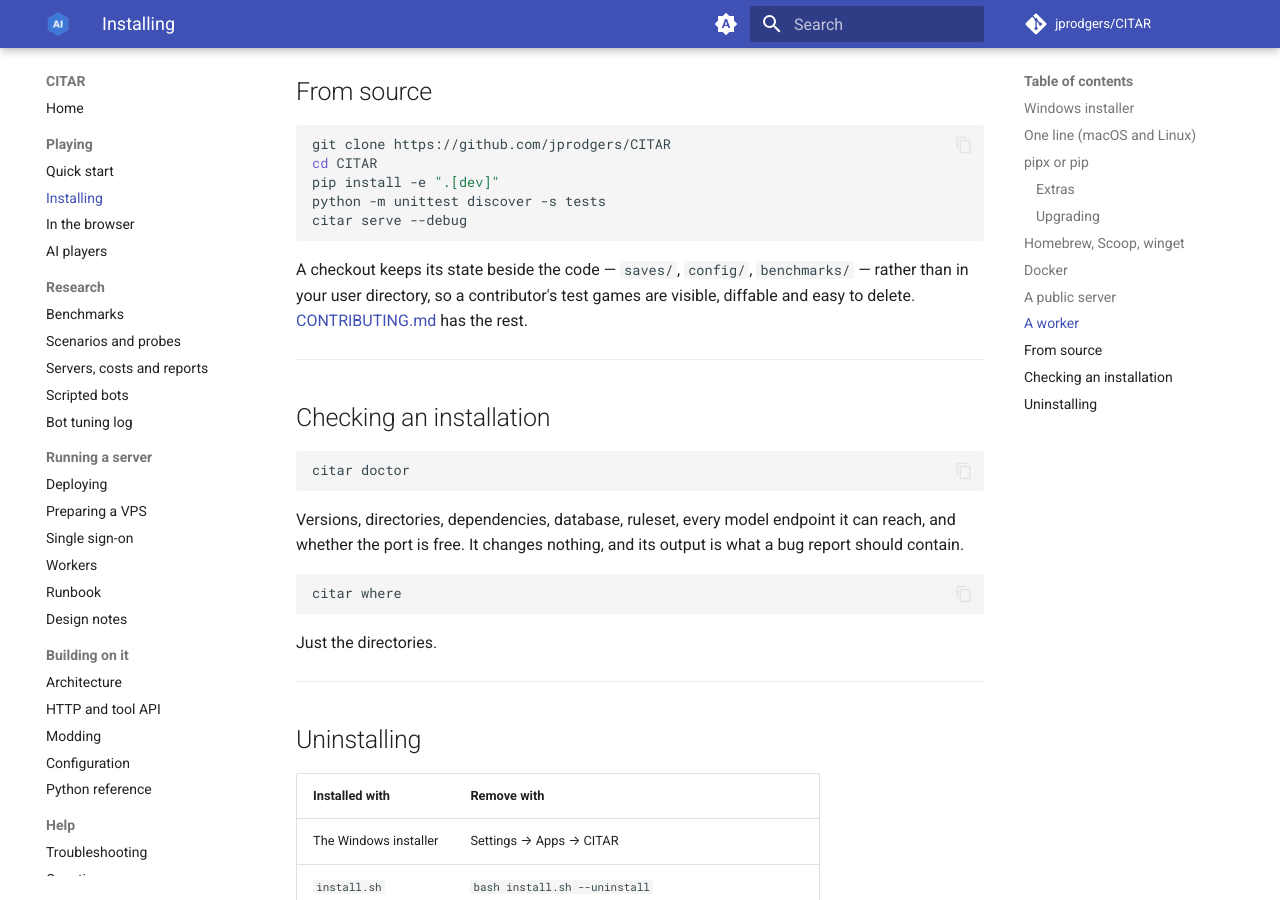
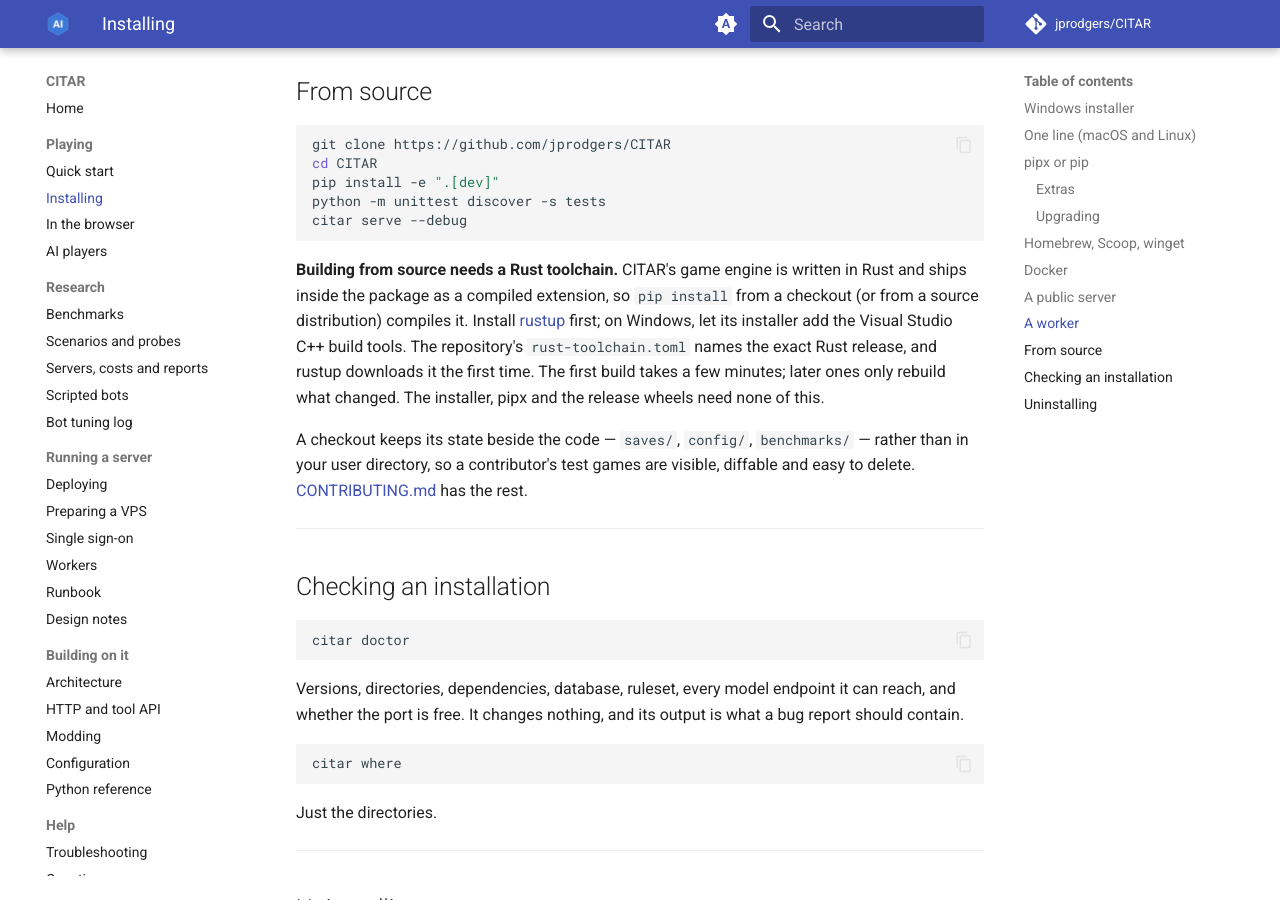
Before and after one commit to jprodgers/CITAR, an MkDocs documentation site: the page built from docs/INSTALL.md, in a window 1280 px wide and 900 px high, scrolled down 4094 px. Built offline with MkDocs 1.6.1 and Material for MkDocs 9.7.7, drawn with Linux system fonts in a browser that asks for light colours; comment, search, counter and statistics services are not loaded.

Commit message:
CONTRIBUTING, INSTALL, README: a Rust toolchain to build from source; the extension in CI
Co-Authored-By: Claude Opus 5.5 <noreply@anthropic.com>

````diff
--- a/docs/INSTALL.md
+++ b/docs/INSTALL.md
@@ -186,6 +186,13 @@ python -m unittest discover -s tests
 citar serve --debug
 ```
 
+**Building from source needs a Rust toolchain.** CITAR's game engine is written in Rust and ships
+inside the package as a compiled extension, so `pip install` from a checkout (or from a source
+distribution) compiles it. Install [rustup](https://rustup.rs) first; on Windows, let its installer
+add the Visual Studio C++ build tools. The repository's `rust-toolchain.toml` names the exact Rust
+release, and rustup downloads it the first time. The first build takes a few minutes; later ones
+only rebuild what changed. The installer, pipx and the release wheels need none of this.
+
 A checkout keeps its state beside the code — `saves/`, `config/`, `benchmarks/` — rather than in
 your user directory, so a contributor's test games are visible, diffable and easy to delete.
 [CONTRIBUTING.md](https://github.com/jprodgers/CITAR/blob/main/CONTRIBUTING.md) has the rest.
````
Also changed, not shown: CONTRIBUTING.md (+31 -1 lines), README.md (+1 -1 lines).
